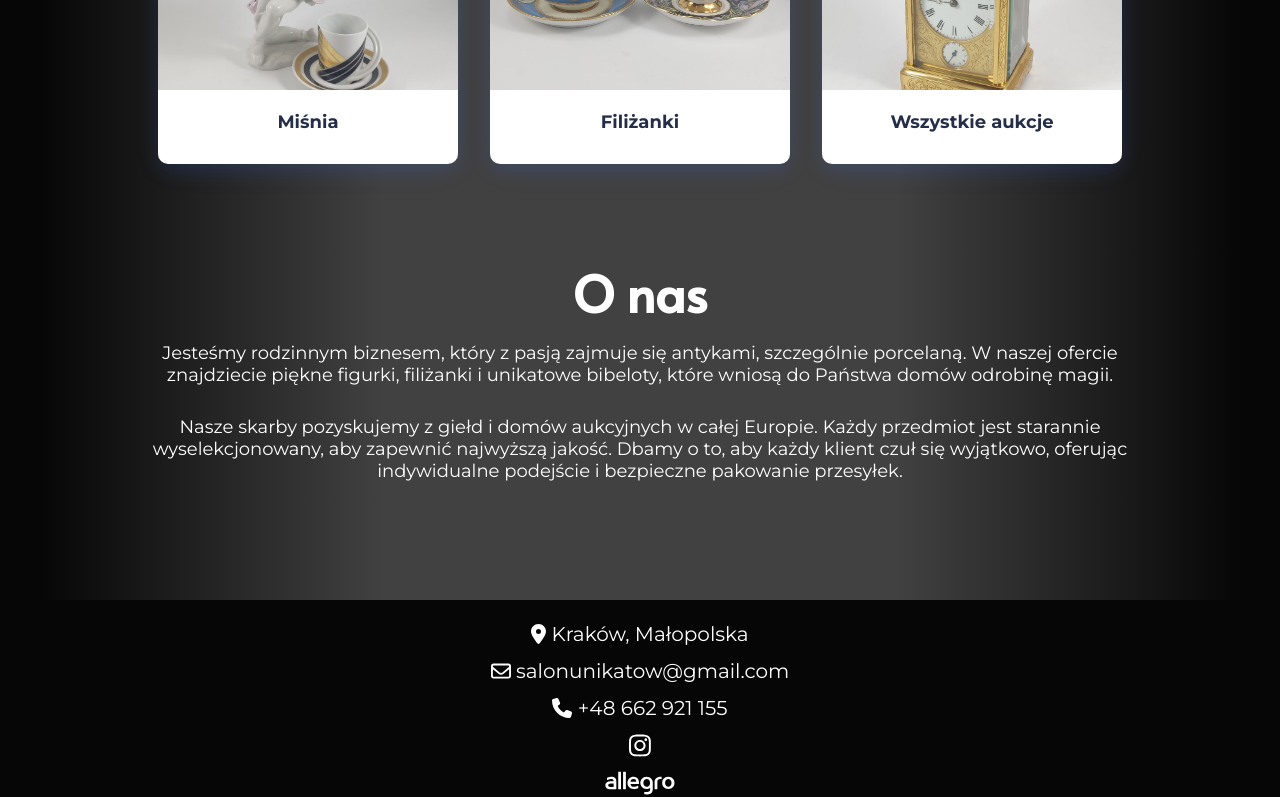
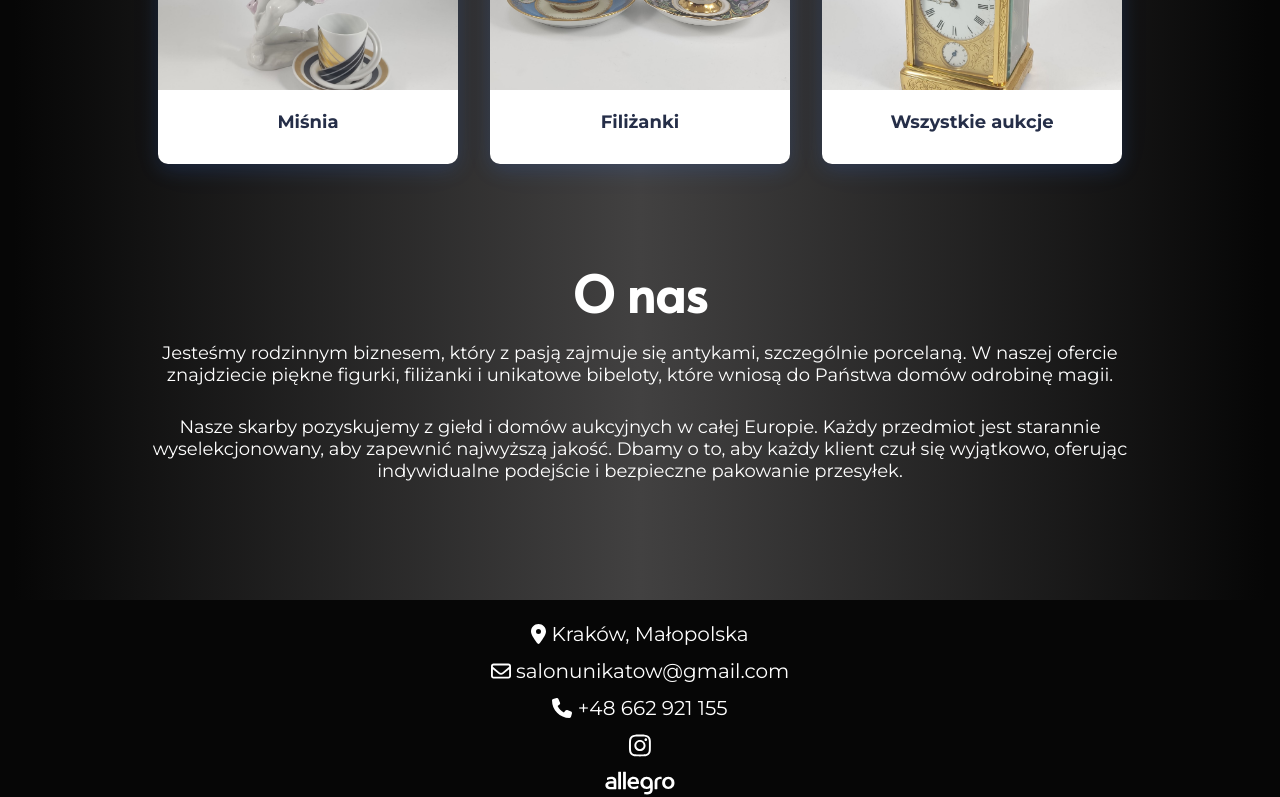
Before and after one commit to jkbednarczyk/subc, a React (Create React App) app: page / in a window 1280 px wide. Shown: the part 1530-2327 px from the top of the page. Built offline with nearby package versions, Linux system fonts and the light colour scheme; a web font is replaced by a local one.

Commit message:
SUBC-0013 Set one type of background on all subsites

```diff
--- a/src/components/aboutUs/AboutUsPage.css
+++ b/src/components/aboutUs/AboutUsPage.css
@@ -7,7 +7,7 @@
     max-width: 1300px;
     color: var(--body-color);
     font-family: var(--body-font);
-    background: linear-gradient(to right, var(--body-color) 3%, var(--common-page-background) 30%, var(--common-page-background) 70%, var(--body-color) 97%);
+    background: linear-gradient(to right, var(--body-color) 1%, var(--common-page-background) 50%, var(--common-page-background) 50%, var(--body-color) 99%);
 }
 
 .about_us_content_container {
--- a/src/components/contact/ContactPage.css
+++ b/src/components/contact/ContactPage.css
@@ -2,7 +2,7 @@
     display: flex;
     justify-content: center;
     min-height: 80vh;
-    background: linear-gradient(to right, var(--body-color) 1%, var(--common-page-background) 20%, var(--common-page-background) 80%, var(--body-color) 99%);
+    background: linear-gradient(to right, var(--body-color) 1%, var(--common-page-background) 50%, var(--common-page-background) 50%, var(--body-color) 99%);
     max-width: 1300px;
     width: 100%;
     margin: 0 auto;
--- a/src/components/home/HomePage.css
+++ b/src/components/home/HomePage.css
@@ -41,7 +41,7 @@
     max-width: 1300px;
     color: var(--body-color);
     font-family: var(--body-font);
-    background: linear-gradient(to right, var(--body-color) 3%, var(--common-page-background) 30%, var(--common-page-background) 70%, var(--body-color) 97%);
+    background: linear-gradient(to right, var(--body-color) 1%, var(--common-page-background) 50%, var(--common-page-background) 50%, var(--body-color) 99%);
 }
 
 .intro-content {
--- a/src/components/privacyPolicy/PrivacyPolicy.css
+++ b/src/components/privacyPolicy/PrivacyPolicy.css
@@ -7,5 +7,5 @@
     max-width: 1300px;
     color: var(--body-color);
     font-family: var(--body-font);
-    background: linear-gradient(to right, var(--body-color) 3%, var(--common-page-background) 30%, var(--common-page-background) 70%, var(--body-color) 97%);
+    background: linear-gradient(to right, var(--body-color) 1%, var(--common-page-background) 50%, var(--common-page-background) 50%, var(--body-color) 99%);
 }
--- a/src/components/purchase/PurchasePage.css
+++ b/src/components/purchase/PurchasePage.css
@@ -7,7 +7,7 @@
     max-width: 1300px;
     color: var(--body-color);
     font-family: var(--body-font);
-    background: linear-gradient(to right, var(--body-color) 3%, var(--common-page-background) 30%, var(--common-page-background) 70%, var(--body-color) 97%);
+    background: linear-gradient(to right, var(--body-color) 1%, var(--common-page-background) 50%, var(--common-page-background) 50%, var(--body-color) 99%);
     padding-top: 45px;
 }
 
```
